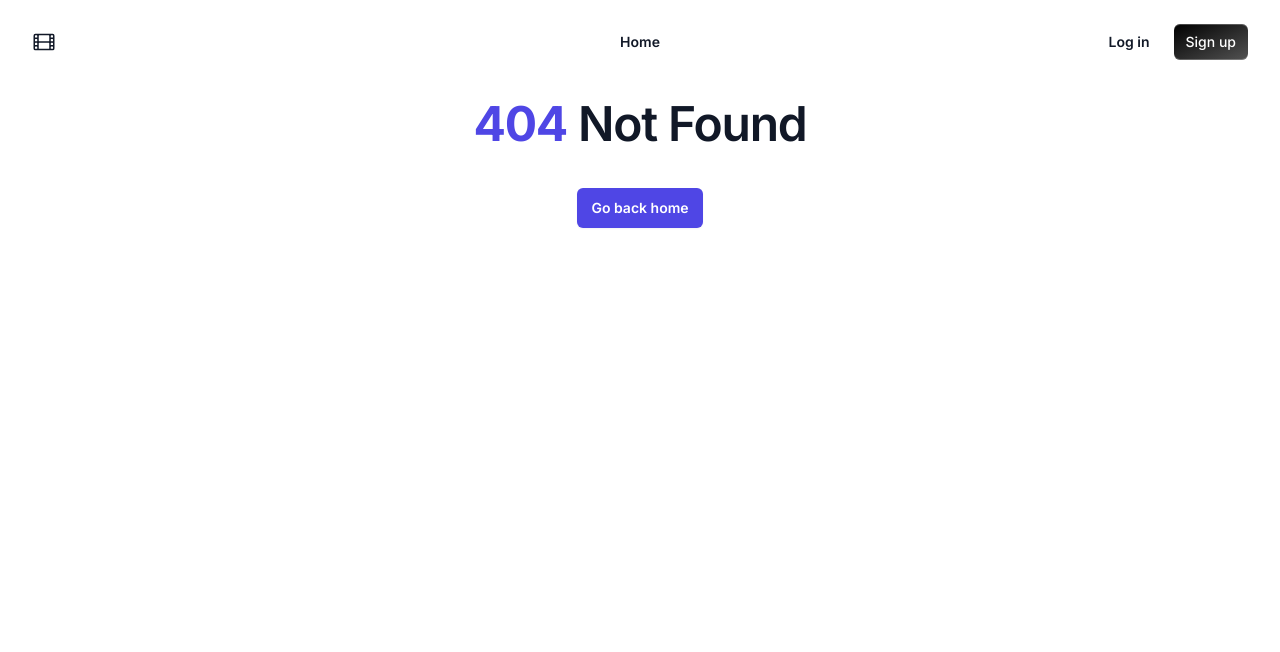
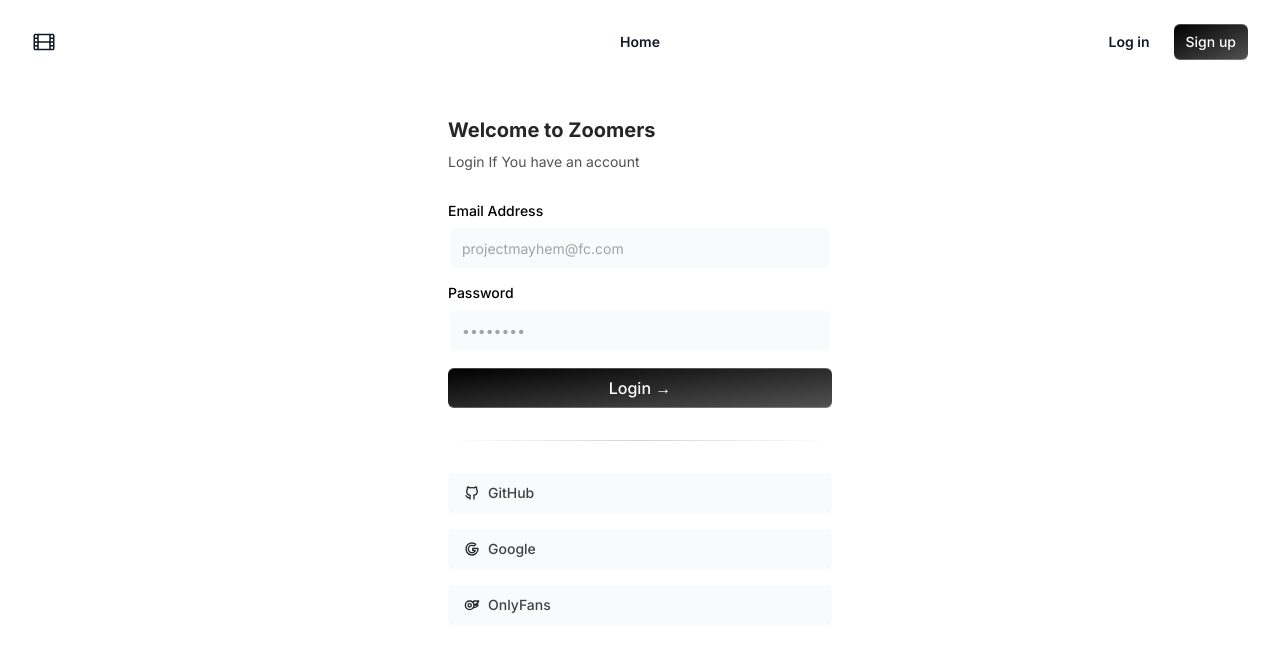
Before and after one commit to AdamAlam/zoomers, a Next.js app in the folder frontend/: page /login in a window 1280 px wide. Before the commit this address had no page. Shown: the top 652 px of the page. Built offline with nearby package versions, Linux system fonts and the light colour scheme.

Commit message:
Created login page. Minor app cleanup

```diff
--- /dev/null
+++ b/frontend/app/login/page.tsx
@@ -0,0 +1,187 @@
+'use client';
+import React, { useState } from 'react';
+import {
+  IconBrandGithub,
+  IconBrandGoogle,
+  IconBrandOnlyfans
+} from '@tabler/icons-react';
+import { Label } from '../components/ui/label';
+import { Input } from '../components/ui/input';
+import { cn } from '../utils/cn';
+import axios from 'axios';
+import { useToast } from '@/components/ui/use-toast';
+import { useRouter } from 'next/navigation';
+
+interface formDataType {
+  email: string;
+  password: string;
+}
+
+const Login = () => {
+  const router = useRouter();
+  const { toast } = useToast();
+  const [formData, setFormData] = useState<formDataType>({
+    email: '',
+    password: ''
+  });
+
+  const [loginError, setLoginError] = useState<boolean>(false);
+  const handleSubmit = (e: React.FormEvent<HTMLFormElement>) => {
+    e.preventDefault();
+    const { email, password } = formData;
+    console.log(email, password);
+    axios
+      .post(
+        'http://localhost:8000/login',
+        {},
+        {
+          headers: {
+            email: email,
+            password: password
+          }
+        }
+      )
+      .then(res => {
+        if (res.status === 200) {
+          localStorage.setItem('authToken', res.data.jwt);
+          toast({
+            title: 'Login Success',
+            description:
+              'You have successfully logged in. You will be redirected to the dashboard.',
+            duration: 5000
+          });
+          setTimeout(() => {
+            router.push('/');
+          }, 3000);
+        }
+      })
+      .catch(err => {
+        setLoginError(true);
+        if (err.response.status === 401) {
+          console.log('Hallo');
+          toast({
+            title: 'Login Error',
+            description: 'Invalid email or password',
+            duration: 5000,
+            variant: 'destructive'
+          });
+        }
+        if (err.response.status === 404) {
+          console.log('Hallo2');
+          toast({
+            title: 'Email not found',
+            description: 'This email is not registered.',
+            duration: 5000,
+            variant: 'destructive'
+          });
+        }
+      });
+  };
+  const handleChange = (e: React.ChangeEvent<HTMLInputElement>) => {
+    setFormData({
+      ...formData,
+      [e.target.name]: e.target.value
+    });
+  };
+
+  return (
+    <div className="mx-auto w-full max-w-md rounded-none bg-white p-4 shadow-input dark:bg-black md:rounded-2xl md:p-8">
+      <h2 className="text-xl font-bold text-neutral-800 dark:text-neutral-200">
+        Welcome to Zoomers
+      </h2>
+      <p className="mt-2 max-w-sm text-sm text-neutral-600 dark:text-neutral-300">
+        Login If You have an account
+      </p>
+
+      <form className="my-8" onSubmit={handleSubmit}>
+        <LabelInputContainer className="mb-4">
+          <Label htmlFor="email">Email Address</Label>
+          <Input
+            id="email"
+            placeholder="projectmayhem@fc.com"
+            type="email"
+            onChange={handleChange}
+            name="email"
+          />
+        </LabelInputContainer>
+        <LabelInputContainer className="mb-4">
+          <Label htmlFor="password">Password</Label>
+          <Input
+            id="password"
+            placeholder="••••••••"
+            type="password"
+            name="password"
+            onChange={handleChange}
+          />
+        </LabelInputContainer>
+
+        <button
+          className="group/btn relative block h-10 w-full rounded-md bg-gradient-to-br from-black to-neutral-600 font-medium text-white shadow-[0px_1px_0px_0px_#ffffff40_inset,0px_-1px_0px_0px_#ffffff40_inset] dark:bg-zinc-800 dark:from-zinc-900 dark:to-zinc-900 dark:shadow-[0px_1px_0px_0px_var(--zinc-800)_inset,0px_-1px_0px_0px_var(--zinc-800)_inset]"
+          type="submit"
+        >
+          Login &rarr;
+          <BottomGradient />
+        </button>
+
+        <div className="my-8 h-[1px] w-full bg-gradient-to-r from-transparent via-neutral-300 to-transparent dark:via-neutral-700" />
+
+        <div className="flex flex-col space-y-4">
+          <button
+            className=" group/btn relative flex h-10 w-full items-center justify-start space-x-2 rounded-md bg-gray-50 px-4 font-medium text-black shadow-input dark:bg-zinc-900 dark:shadow-[0px_0px_1px_1px_var(--neutral-800)]"
+            type="submit"
+          >
+            <IconBrandGithub className="h-4 w-4 text-neutral-800 dark:text-neutral-300" />
+            <span className="text-sm text-neutral-700 dark:text-neutral-300">
+              GitHub
+            </span>
+            <BottomGradient />
+          </button>
+          <button
+            className=" group/btn relative flex h-10 w-full items-center justify-start space-x-2 rounded-md bg-gray-50 px-4 font-medium text-black shadow-input dark:bg-zinc-900 dark:shadow-[0px_0px_1px_1px_var(--neutral-800)]"
+            type="submit"
+          >
+            <IconBrandGoogle className="h-4 w-4 text-neutral-800 dark:text-neutral-300" />
+            <span className="text-sm text-neutral-700 dark:text-neutral-300">
+              Google
+            </span>
+            <BottomGradient />
+          </button>
+          <button
+            className=" group/btn relative flex h-10 w-full items-center justify-start space-x-2 rounded-md bg-gray-50 px-4 font-medium text-black shadow-input dark:bg-zinc-900 dark:shadow-[0px_0px_1px_1px_var(--neutral-800)]"
+            type="submit"
+          >
+            <IconBrandOnlyfans className="h-4 w-4 text-neutral-800 dark:text-neutral-300" />
+            <span className="text-sm text-neutral-700 dark:text-neutral-300">
+              OnlyFans
+            </span>
+            <BottomGradient />
+          </button>
+        </div>
+      </form>
+    </div>
+  );
+};
+
+const BottomGradient = () => {
+  return (
+    <>
+      <span className="absolute inset-x-0 -bottom-px block h-px w-full bg-gradient-to-r from-transparent via-cyan-500 to-transparent opacity-0 transition duration-500 group-hover/btn:opacity-100" />
+      <span className="absolute inset-x-10 -bottom-px mx-auto block h-px w-1/2 bg-gradient-to-r from-transparent via-indigo-500 to-transparent opacity-0 blur-sm transition duration-500 group-hover/btn:opacity-100" />
+    </>
+  );
+};
+
+const LabelInputContainer = ({
+  children,
+  className
+}: {
+  children: React.ReactNode;
+  className?: string;
+}) => {
+  return (
+    <div className={cn('flex w-full flex-col space-y-2', className)}>
+      {children}
+    </div>
+  );
+};
+export default Login;
--- a/frontend/app/movie/[movieId]/page.tsx
+++ b/frontend/app/movie/[movieId]/page.tsx
@@ -78,7 +78,7 @@
           updateReviews();
         }
       })
-      .catch(err => {
+      .catch(_ => {
         toast({
           variant: 'destructive',
           title: 'Error',
```
Also changed, not shown: frontend/app/signUp/page.tsx (+9 -9 lines).
